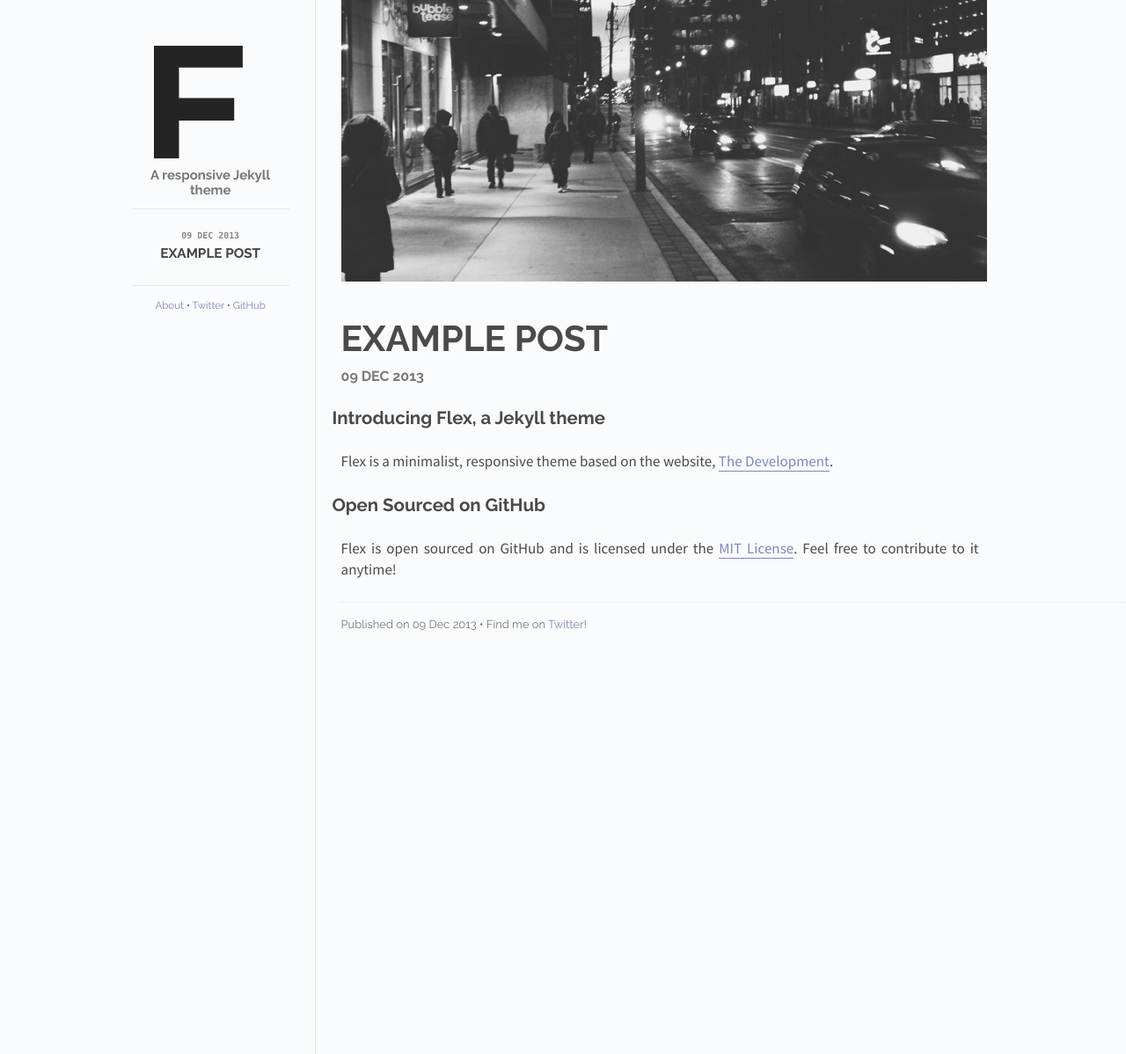
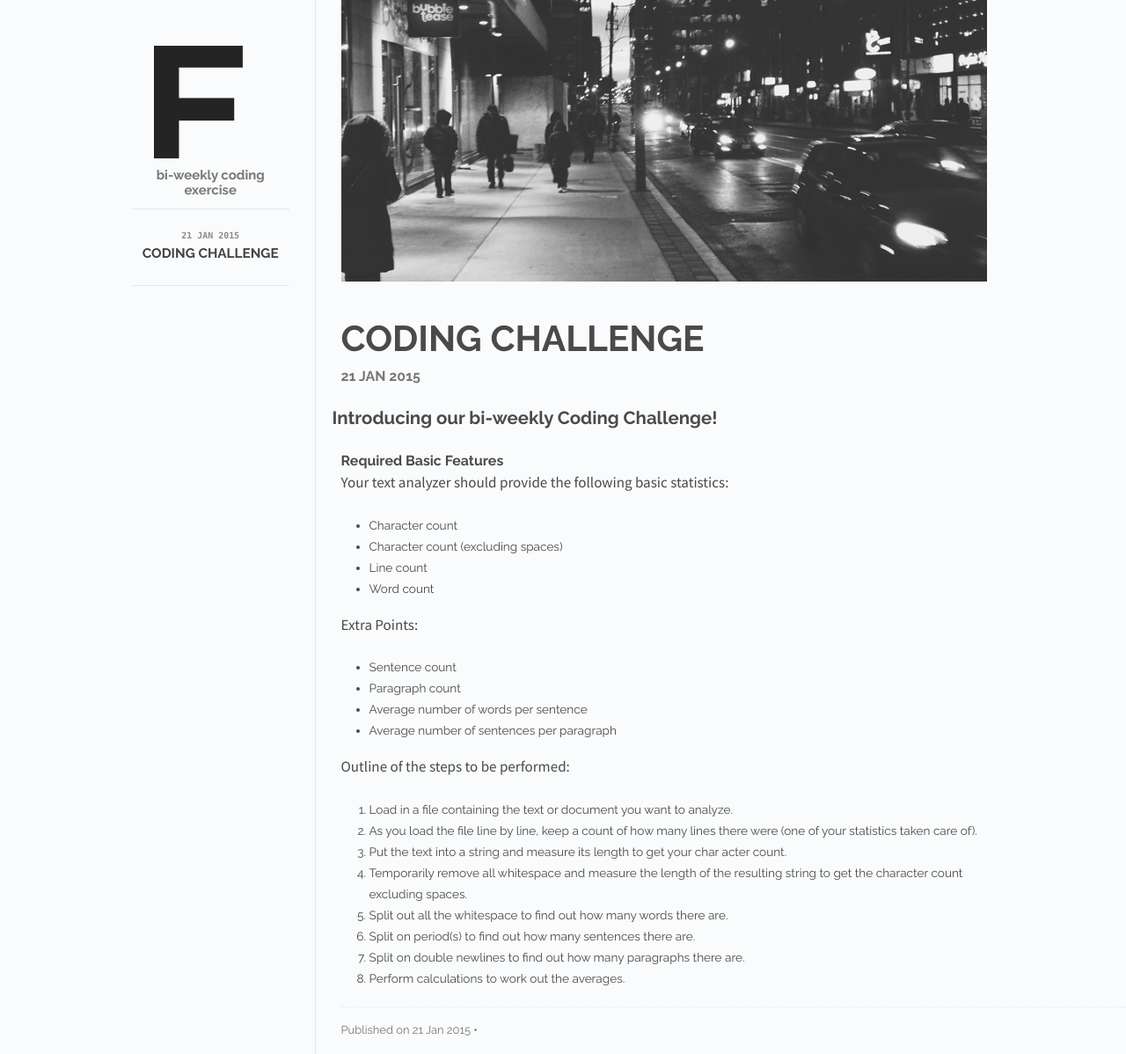
Before and after one commit to oponcefranco/blog_jekyll, a Jekyll site: the page built from index.html, in a window 1280 px wide. Shown: the whole page at 88% size. Built offline with Jekyll 4.4.1, drawn with Linux system fonts in a browser that asks for light colours; Markdown is read by kramdown in place of the engine named in the settings.

Commit message:
updated blog page

```diff
--- a/_config.yml
+++ b/_config.yml
@@ -1,3 +1,11 @@
+# Site settings
+title: Code Challenge
+email: oponcefranco@honest.com
+
+# Build settings
+markdown: kramdown
+permalink: pretty
+
 name: Flex
 markdown: redcarpet
 pygments: true
--- a/_includes/post.html
+++ b/_includes/post.html
@@ -18,7 +18,7 @@
   <div class="colophon">
     <p>
       <span id="pub-date">Published on {{ page.date | date_to_string }}</span> <span class="separator">&bull;</span>
-      <span id="social">Find me on <a href="">Twitter</a>!</span>
+      <!-- <span id="social">Find me on <a href="">Twitter</a>!</span> -->
     </p>
   </div>
 </div>
--- a/_layouts/default.html
+++ b/_layouts/default.html
@@ -24,7 +24,7 @@
       <div class="sidebar" id="sidebar">
         <div class="header">
           <h1 class="title"><a href="/"><img id="logo" src="/images/logo.png"></a></h1>
-          <span class="tagline">A responsive Jekyll theme</span>
+          <span class="tagline">bi-weekly coding exercise</span>
         </div>
         <div class="posts">
           <ul class="posts-list">
@@ -39,11 +39,11 @@
           </ul>
         </div>
         <div class="footer">
-          <span id="footer-links">
+          <!-- <span id="footer-links">
             <a href="" class="footer-link">About</a> <span class="separator">&bull;</span>
             <a href="" class="footer-link">Twitter</a> <span class="separator">&bull;</span>
             <a href="" class="footer-link">GitHub</a>
-          </span>
+          </span> -->
         </div>
       </div>
 
--- a/_posts/2013-12-09-example-post.md
+++ /dev/null
@@ -1,15 +0,0 @@
----
-layout: post
-title: Example post
-cover: cover.jpg
-date:   2013-12-09 12:00:00
-categories: posts
----
-
-## Introducing Flex, a Jekyll theme
-
-Flex is a minimalist, responsive theme based on the website, [The Development](http://thedevelopment.co).
-
-## Open Sourced on GitHub
-
-Flex is open sourced on GitHub and is licensed under the [MIT License](http://opensource.org/licenses/MIT). Feel free to contribute to it anytime!
--- /dev/null
+++ b/_posts/2014-01-21-code-challenge-01.md
@@ -0,0 +1,37 @@
+---
+layout: post
+title:  Coding Challenge
+cover:  cover.jpg
+date:   2015-01-21 12:00:00
+categories: posts
+---
+
+## Introducing our bi-weekly Coding Challenge!
+
+### Required Basic Features
+
+Your text analyzer should provide the following basic statistics:
+
+* Character count
+* Character count (excluding spaces)
+* Line count
+* Word count
+
+Extra Points:
+
+* Sentence count
+* Paragraph count
+* Average number of words per sentence
+* Average number of sentences per paragraph
+
+Outline of the steps to be performed:
+
+1. Load in a file containing the text or document you want to analyze.
+2. As you load the file line by line, keep a count of how many lines there were (one of your statistics taken care of).
+3. Put the text into a string and measure its length to get your char	acter count.
+4. Temporarily remove all whitespace and measure the length of the resulting string to
+get the character count excluding spaces.
+5. Split out all the whitespace to find out how many words there are.
+6. Split on period(s) to find out how many sentences there are.
+7. Split on double newlines to find out how many paragraphs there are.
+8. Perform calculations to work out the averages.
```
Also changed, not shown: README.md, 1 other file.
